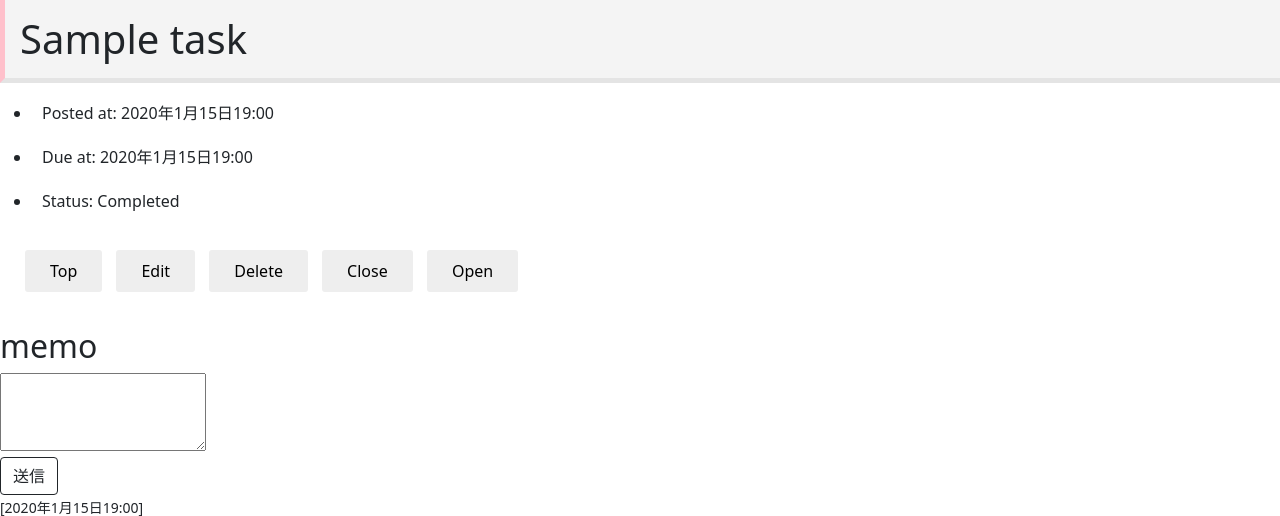
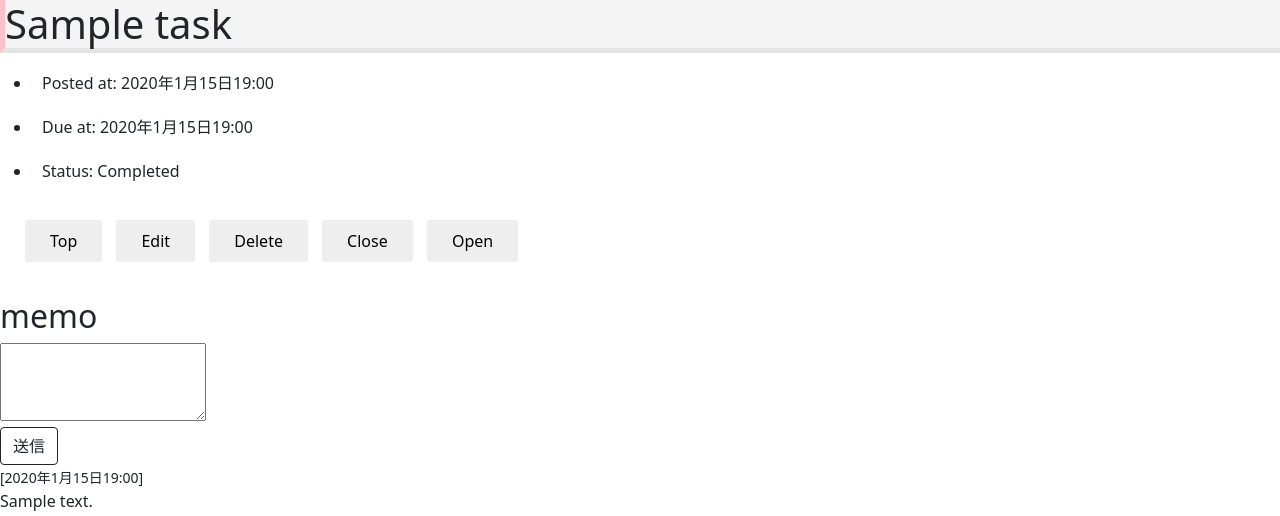
Before and after one commit to s1F102200491/django-test-exercise, a Django app: template todo/templates/todo/detail.html in a window 1280 px wide. Shown: the top 516 px of the page. Run offline with Django 4.2, Linux system fonts and the light colour scheme; the template is opened without the code that fills it: values that come from a table or form of the project are taken from there, others are empty; tables that the repository leaves empty hold one stand-in row (values such as "Sample post").

Commit message:
cssを再度適用

```diff
--- a/todo/static/detail.css
+++ b/todo/static/css/detail.css
@@ -1,7 +1,7 @@
 h1 {
     border-left: solid pink 5px;
     border-bottom: solid #e4e4e4 5px;
-    padding: 15px;
+    padding: 50x;
     background-color: #f4f4f4;
 }
 
```
